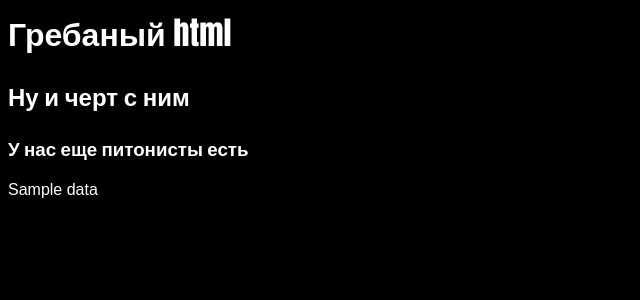
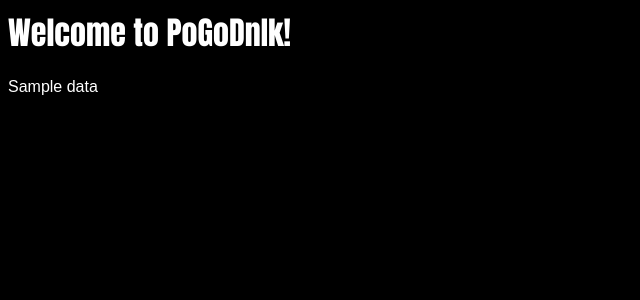
Before and after one commit to Idvon/Pogodnik, a Flask app: template templates/index.html in a window 1280 px wide. Shown: the top 300 px of the page, without its empty margins (0-640 px from the left). Run offline with Flask 3, Linux system fonts and the light colour scheme; the template is opened without the code that fills it: most values are stand-ins (such as "Sample title", 1, 10 or a date in 2020).

Commit message:
fix html

```diff
--- a/templates/index.html
+++ b/templates/index.html
@@ -14,9 +14,7 @@
     </style>
 </head>
 <body bgcolor="black">
-    <h1 class="head">Гребаный html</h1>
-    <h2 class="head">Ну и черт с ним</h2>
-    <h3 class="head">У нас еще питонисты есть</h3>
+    <h1 class="head">Welcome to PoGoDnIk!</h1>
     <p class="text">{{data}}</p>
 </body>
 </html>>
```
